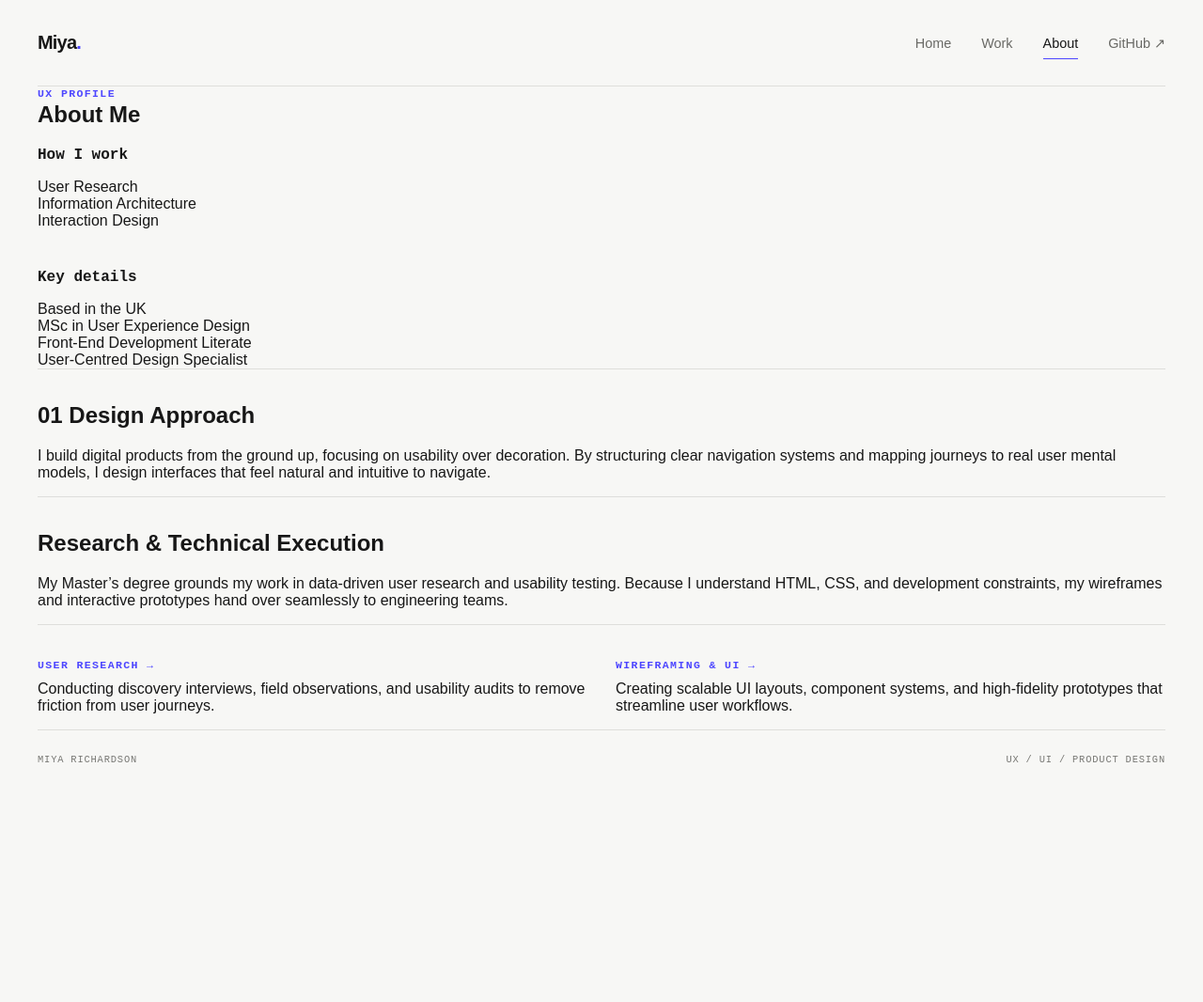
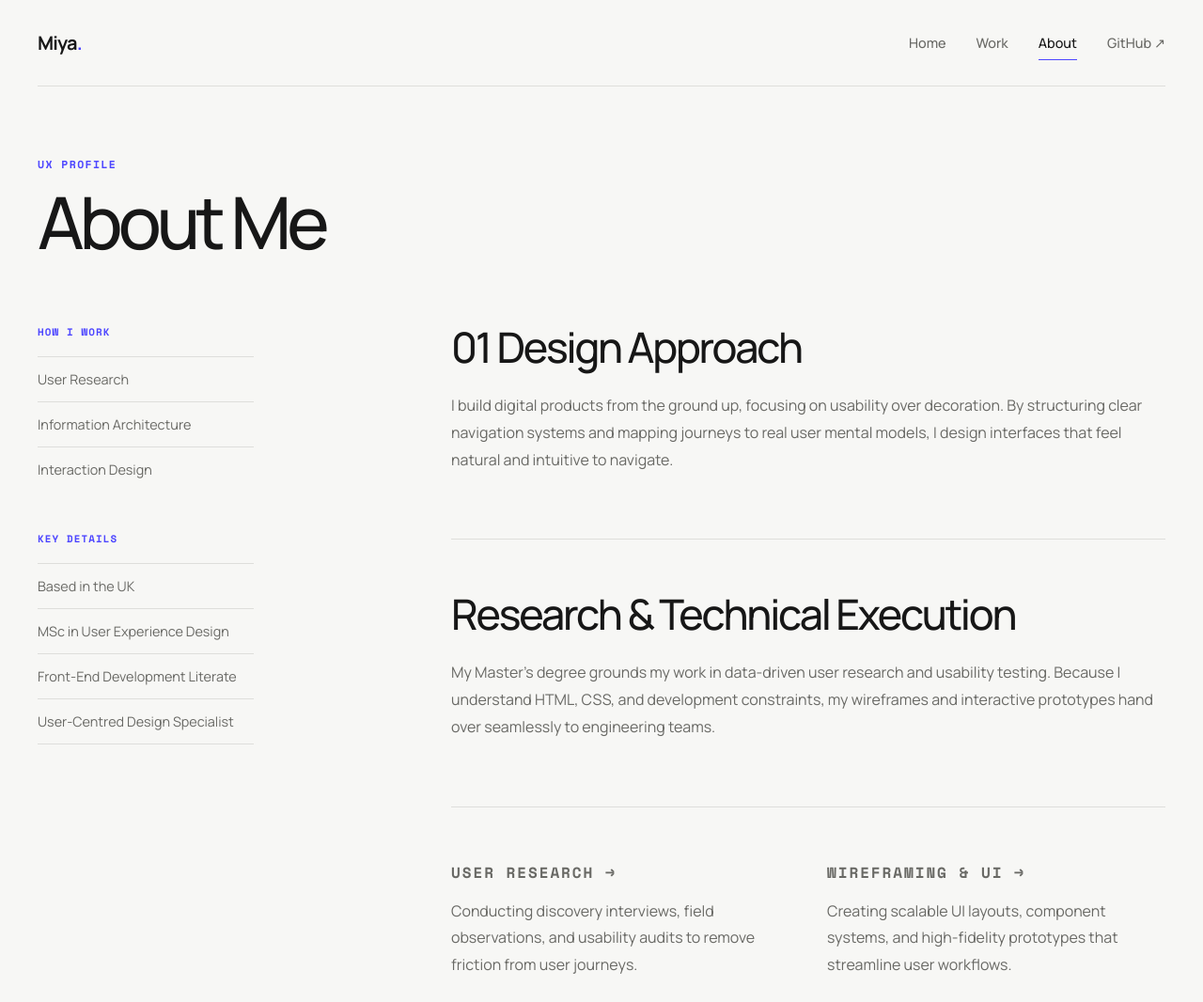
Before and after one commit to MiyaRichardson/miyarichardson.github.io, a plain HTML site: page about.html in a window 1280 px wide. Shown: the top 1066 px of the page at 94% size. Before the commit the page ends 839 px from the top, so only its background shows below. Drawn offline with nearby package versions, Linux system fonts and the light colour scheme.

Commit message:
Add Google Fonts preconnect and stylesheet links

```diff
--- a/about.html
+++ b/about.html
@@ -8,6 +8,14 @@
 
   <title>About Miya | Portfolio</title>
 
+  <link rel="preconnect" href="https://fonts.googleapis.com">
+  <link rel="preconnect" href="https://fonts.gstatic.com" crossorigin>
+
+  <link
+    href="https://fonts.googleapis.com/css2?family=Manrope:wght@400;500;600;700&family=Space+Mono:wght@400;700&display=swap"
+    rel="stylesheet"
+  >
+
   <link rel="stylesheet" href="portfolio.css">
 
 </head>
@@ -17,6 +25,8 @@
 
 <div class="site-shell">
 
+
+  <!-- HEADER -->
 
   <header class="topbar">
 
@@ -51,10 +61,16 @@
   </header>
 
 
+  <!-- MAIN -->
+
   <main>
 
 
-    <section class="about-intro">
+    <!-- PAGE INTRO -->
+
+    <section class="about-page">
+
+      <div class="about-header">
 
         <p class="eyebrow mono">
           UX Profile
@@ -64,67 +80,57 @@
           About Me
         </h1>
 
-    </section>
+      </div>
 
 
-    <section class="about-grid">
+      <!-- CONTENT -->
+
+      <div class="about-layout">
 
 
-      <aside class="about-side">
+        <!-- SIDEBAR -->
 
-        <p
-          class="mono"
-          style="color:var(--accent);font-weight:700"
-        >
+        <aside class="about-sidebar">
+
+          <p class="about-sidebar-title">
             How I work
           </p>
 
 
-        <div class="skill-list">
-
-          <div>
+          <div class="about-sidebar-item">
             User Research
           </div>
 
-          <div>
+          <div class="about-sidebar-item">
             Information Architecture
           </div>
 
-          <div>
+          <div class="about-sidebar-item">
             Interaction Design
-          </div>
-
           </div>
 
 
           <div style="margin-top:42px">
 
-          <p
-            class="mono"
-            style="color:var(--accent);font-weight:700"
-          >
+            <p class="about-sidebar-title">
               Key details
             </p>
 
 
-          <div class="skill-list">
-
-            <div>
+            <div class="about-sidebar-item">
               Based in the UK
             </div>
 
-            <div>
+            <div class="about-sidebar-item">
               MSc in User Experience Design
             </div>
 
-            <div>
+            <div class="about-sidebar-item">
               Front-End Development Literate
             </div>
 
-            <div>
+            <div class="about-sidebar-item">
               User-Centred Design Specialist
-            </div>
-
             </div>
 
           </div>
@@ -132,11 +138,14 @@
         </aside>
 
 
+        <!-- MAIN ABOUT CONTENT -->
 
         <div class="about-content">
 
 
-        <div class="clean-box">
+          <!-- DESIGN APPROACH -->
+
+          <section class="about-section">
 
             <h2>
               01 Design Approach
@@ -149,10 +158,12 @@
               I design interfaces that feel natural and intuitive to navigate.
             </p>
 
-        </div>
+          </section>
 
 
-        <div class="clean-box">
+          <!-- RESEARCH -->
+
+          <section class="about-section">
 
             <h2>
               Research &amp; Technical Execution
@@ -165,16 +176,18 @@
               prototypes hand over seamlessly to engineering teams.
             </p>
 
-        </div>
+          </section>
 
 
-        <div class="clean-box">
+          <!-- SKILLS -->
+
+          <section class="about-section">
 
             <div
               style="
                 display:grid;
                 grid-template-columns:repeat(2,minmax(0,1fr));
-              gap:30px
+                gap:40px
               "
             >
 
@@ -182,7 +195,7 @@
 
                 <p
                   class="eyebrow mono"
-                style="margin-bottom:8px"
+                  style="margin-bottom:12px"
                 >
                   User Research →
                 </p>
@@ -199,7 +212,7 @@
 
                 <p
                   class="eyebrow mono"
-                style="margin-bottom:8px"
+                  style="margin-bottom:12px"
                 >
                   Wireframing &amp; UI →
                 </p>
@@ -213,8 +226,10 @@
 
             </div>
 
+          </section>
+
+
         </div>
-
 
       </div>
 
@@ -222,6 +237,8 @@
 
   </main>
 
+
+  <!-- FOOTER -->
 
   <footer class="footer">
 
@@ -235,6 +252,7 @@
 
   </footer>
 
+
 </div>
 
 </body>
```
Lines whose indentation alone changed are shown as unchanged.
